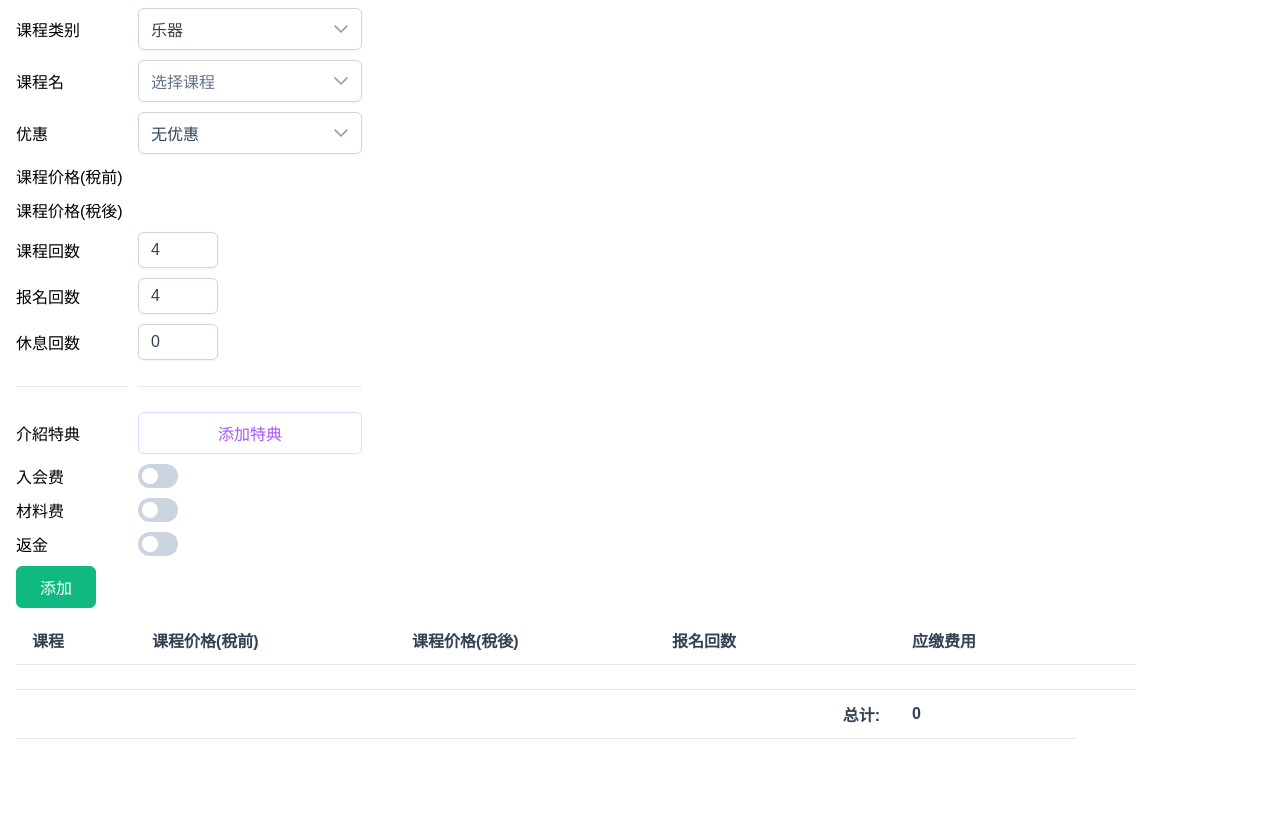
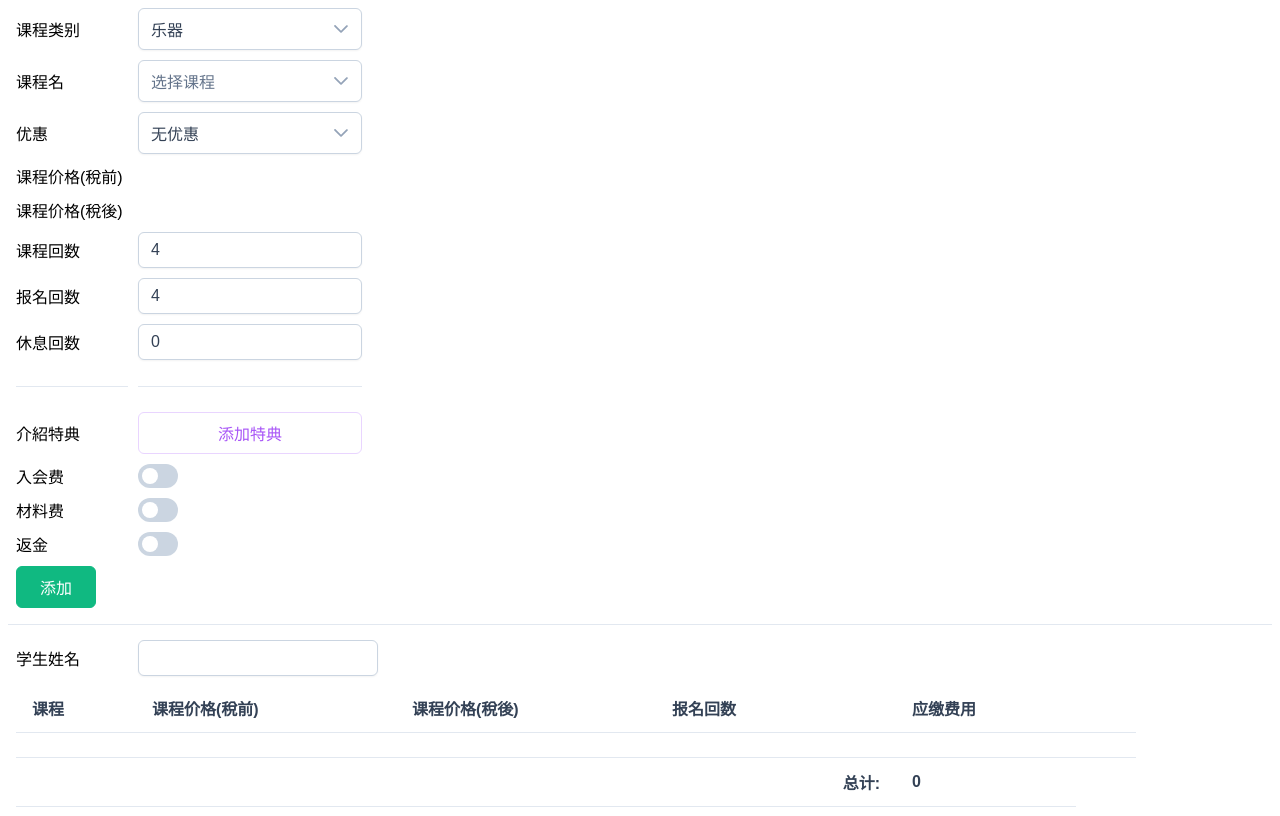
Before and after one commit to Alasher2023/vue3-school, a Vue app: page / in a window 1280 px wide. Built offline with nearby package versions, Linux system fonts and the light colour scheme; a web font is replaced by a local one.

Commit message:
学生姓名

```diff
--- a/src/views/HomeView.vue
+++ b/src/views/HomeView.vue
@@ -323,6 +323,13 @@ const addGridValue = (lesson) => {
       <Button label="添加" class="btn" @click="addGrid" />
     </div>
 
+    <Divider></Divider>
+
+    <div class="searchArea">
+      <label for="studentName">学生姓名</label>
+      <InputText id="studentName" type="text" style="width: 15em" />
+    </div>
+
     <div class="gridArea">
       <DataTable :value="lessons" tableStyle="min-width: 60rem">
         <Column field="lessonName" header="课程"></Column>
@@ -393,10 +400,6 @@ label {
   justify-content: left;
 }
 
-.p-inputtext {
-  width: 5em !important;
-}
-
 span {
   display: inline-flex;
   align-items: center;
```
Also changed, not shown: 7 other files (tests, documents, lock files or other folders).
